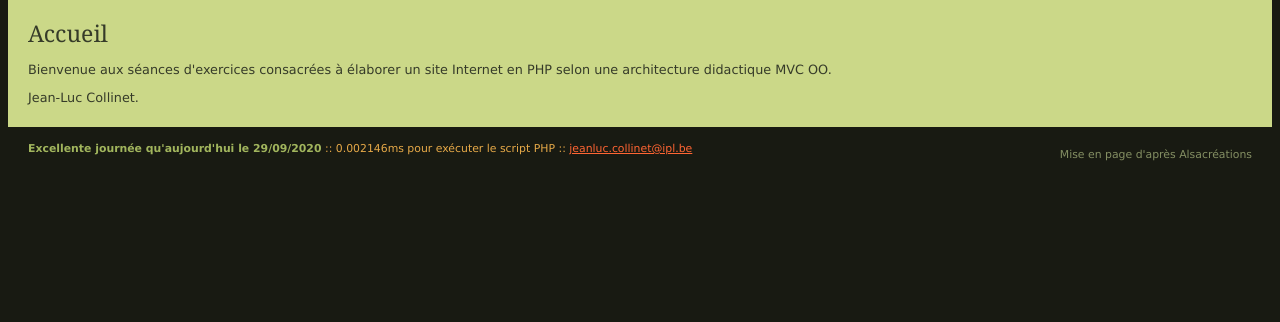
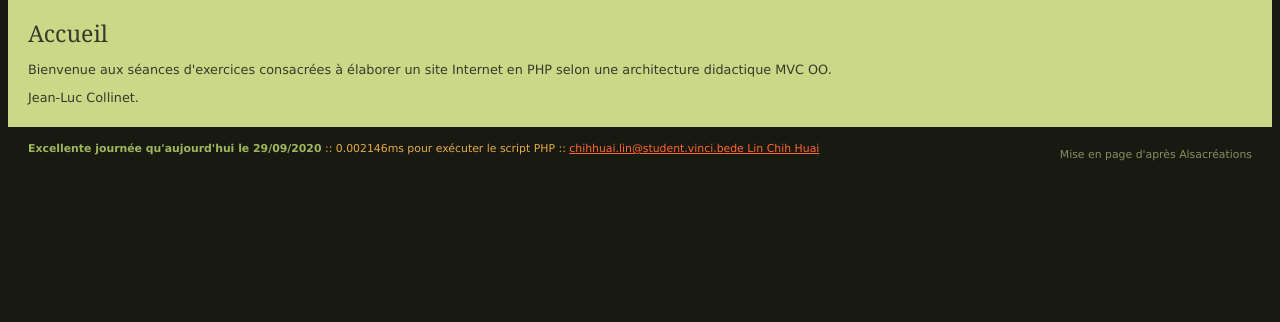
Before and after one commit to LinChihHuai111/GoodNews, a PHP site: page /index.php in a window 1280 px wide. Shown: the part 158-480 px from the top of the page. Run offline with PHP 8.4, Linux system fonts and the light colour scheme.

Commit message:
aster
test

```diff
--- a/index.php
+++ b/index.php
@@ -4,7 +4,7 @@
 
 	# Variables globales du site
 	define('CHEMIN_VUES','views/');
-    define('EMAIL','jeanluc.collinet@ipl.be');
+    define('EMAIL','chihhuai.lin@student.vinci.be');
 	$date = date("j/m/Y");
 
 	# Require des classes automatisé
--- a/views/footer.php
+++ b/views/footer.php
@@ -4,7 +4,7 @@
 				  $time = number_format(($time_end - $time_start)*1000,6);
 				  echo $time; ?>ms pour exécuter le script PHP ::
 			<!-- ! adresse email non cryptée : spam possible -->
-	        <a href="mailto:<?php echo EMAIL ?>"><?php echo EMAIL ?></a>
+	        <a href="mailto:<?php echo EMAIL ?>"><?php echo EMAIL.'de Lin Chih Huai' ?></a>
 			<p id="copyright">Mise en page d'après
 				<a href="http://www.alsacreations.com/tutoriels/">Alsacréations</a>
 			</p>
```
